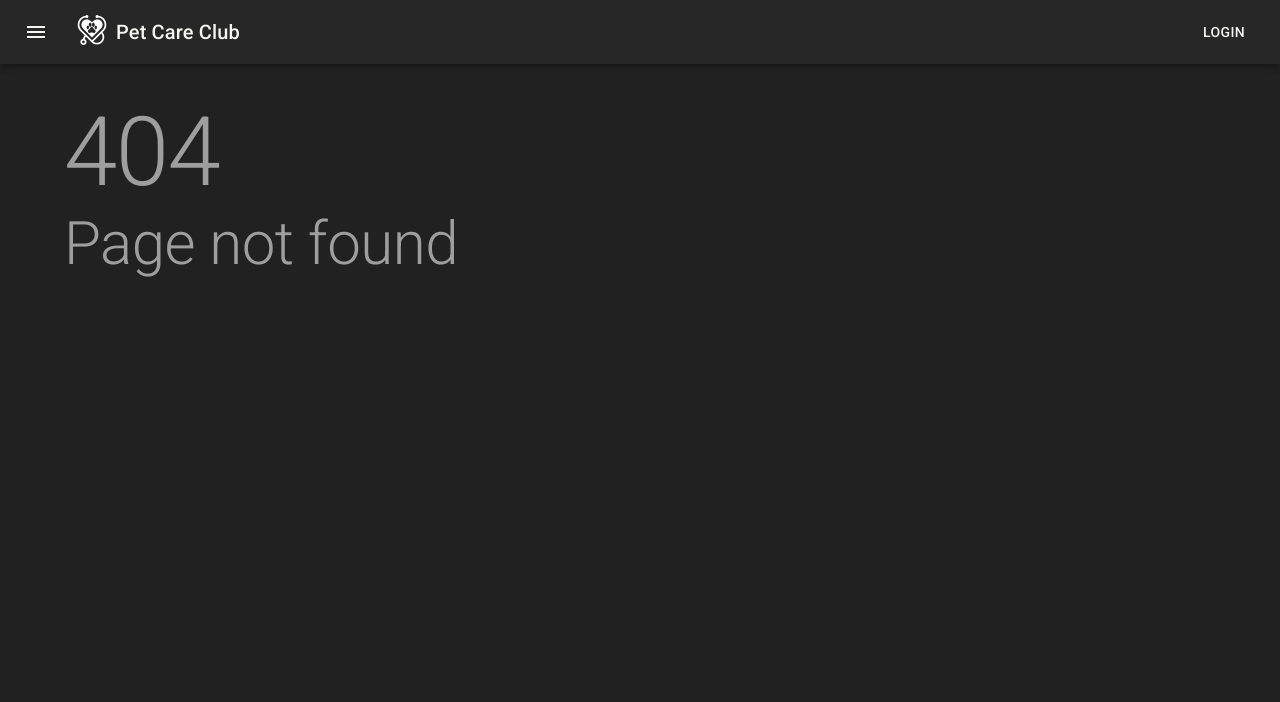
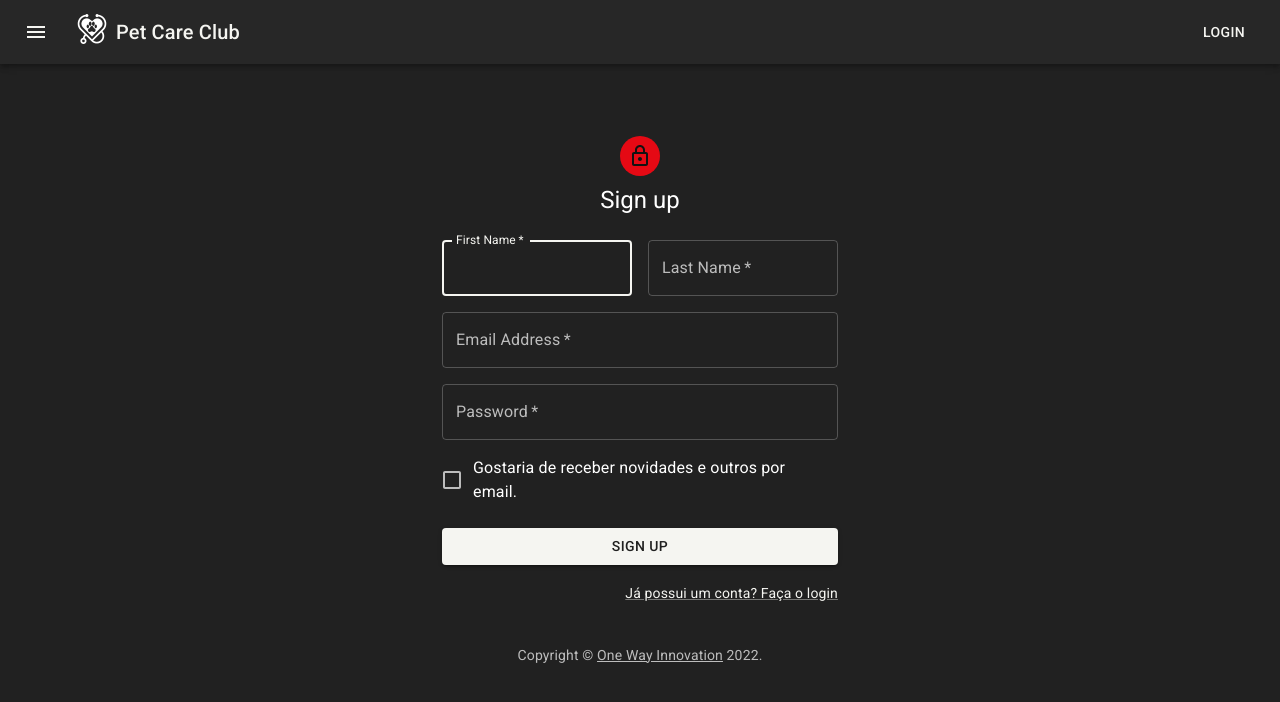
Before and after one commit to r31sr4r/pet-care-front, a React (Create React App) app: page /signup in a window 1280 px wide. Before the commit this address had no page. Shown: the top 702 px of the page. Built offline with nearby package versions, Linux system fonts and the light colour scheme.

Commit message:
feat: add signup component

```diff
--- a/src/App.tsx
+++ b/src/App.tsx
@@ -10,6 +10,7 @@
 import { EditPet } from './features/pets/EditPet';
 import { SnackbarProvider } from 'notistack';
 import { ListBreeds } from './features/breeds/ListBreeds'
+import SignUp from './features/signup/SignUp';
 
 function App() {
 	return (
@@ -33,6 +34,7 @@
 					<Layout>
 						<Routes>
 							<Route path="/" element={<ListPets />} />
+							<Route path="/signup" element={<SignUp />} />
 							<Route path="/pets" element={<ListPets />} />
 							<Route
 								path="/pets/create"
--- /dev/null
+++ b/src/features/signup/SignUp.tsx
@@ -0,0 +1,38 @@
+import Container from '@mui/material/Container';
+import CssBaseline from '@mui/material/CssBaseline';
+import Link from '@mui/material/Link';
+import Typography from '@mui/material/Typography';
+import * as React from 'react';
+import { SignUpForm } from './components/SignUpForm';
+
+function Copyright(props: any) {
+  return (
+    <Typography variant="body2" color="text.secondary" align="center" {...props}>
+      {'Copyright © '}
+      <Link color="inherit" href="https://www.onewayinnovation.com.br/" target={'_blank'}>
+        One Way Innovation
+      </Link>{' '}
+      {new Date().getFullYear()}
+      {'.'}
+    </Typography>
+  );
+}
+
+export default function SignUp() {
+  const handleSubmit = (event: React.FormEvent<HTMLFormElement>) => {
+    event.preventDefault();
+    const data = new FormData(event.currentTarget);
+    console.log({
+      email: data.get('email'),
+      password: data.get('password'),
+    });
+  };
+
+  return (
+      <Container component="main" maxWidth="xs">
+        <CssBaseline />
+            <SignUpForm handleSubmit={handleSubmit} />
+        <Copyright sx={{ mt: 5 }} />
+      </Container>
+  );
+}
--- /dev/null
+++ b/src/features/signup/components/SignUpForm.tsx
@@ -0,0 +1,114 @@
+import LockOutlinedIcon from '@mui/icons-material/LockOutlined';
+import Avatar from '@mui/material/Avatar';
+import Box from '@mui/material/Box';
+import Button from '@mui/material/Button';
+import Checkbox from '@mui/material/Checkbox';
+import Container from '@mui/material/Container';
+import CssBaseline from '@mui/material/CssBaseline';
+import FormControlLabel from '@mui/material/FormControlLabel';
+import Grid from '@mui/material/Grid';
+import Link from '@mui/material/Link';
+import TextField from '@mui/material/TextField';
+import Typography from '@mui/material/Typography';
+import * as React from 'react';
+
+type Props = {
+	handleSubmit: (e: React.FormEvent<HTMLFormElement>) => void;
+};
+
+export function SignUpForm({ handleSubmit }: Props) {
+	return (
+		<Box
+			sx={{
+				marginTop: 8,
+				display: 'flex',
+				flexDirection: 'column',
+				alignItems: 'center',
+			}}
+		>
+			<Avatar sx={{ m: 1, bgcolor: 'secondary.main' }}>
+				<LockOutlinedIcon />
+			</Avatar>
+			<Typography component="h1" variant="h5">
+				Sign up
+			</Typography>
+			<Box
+				component="form"
+				noValidate
+				onSubmit={handleSubmit}
+				sx={{ mt: 3 }}
+			>
+				<Grid container spacing={2}>
+					<Grid item xs={12} sm={6}>
+						<TextField
+							autoComplete="given-name"
+							name="firstName"
+							required
+							fullWidth
+							id="firstName"
+							label="First Name"
+							autoFocus
+						/>
+					</Grid>
+					<Grid item xs={12} sm={6}>
+						<TextField
+							required
+							fullWidth
+							id="lastName"
+							label="Last Name"
+							name="lastName"
+							autoComplete="family-name"
+						/>
+					</Grid>
+					<Grid item xs={12}>
+						<TextField
+							required
+							fullWidth
+							id="email"
+							label="Email Address"
+							name="email"
+							autoComplete="email"
+						/>
+					</Grid>
+					<Grid item xs={12}>
+						<TextField
+							required
+							fullWidth
+							name="password"
+							label="Password"
+							type="password"
+							id="password"
+							autoComplete="new-password"
+						/>
+					</Grid>
+					<Grid item xs={12}>
+						<FormControlLabel
+							control={
+								<Checkbox
+									value="allowExtraEmails"
+									color="primary"
+								/>
+							}
+							label="Gostaria de receber novidades e outros por email."
+						/>
+					</Grid>
+				</Grid>
+				<Button
+					type="submit"
+					fullWidth
+					variant="contained"
+					sx={{ mt: 3, mb: 2 }}
+				>
+					Sign Up
+				</Button>
+				<Grid container justifyContent="flex-end">
+					<Grid item>
+						<Link href="#" variant="body2">
+							Já possui um conta? Faça o login
+						</Link>
+					</Grid>
+				</Grid>
+			</Box>
+		</Box>
+	);
+}
```
